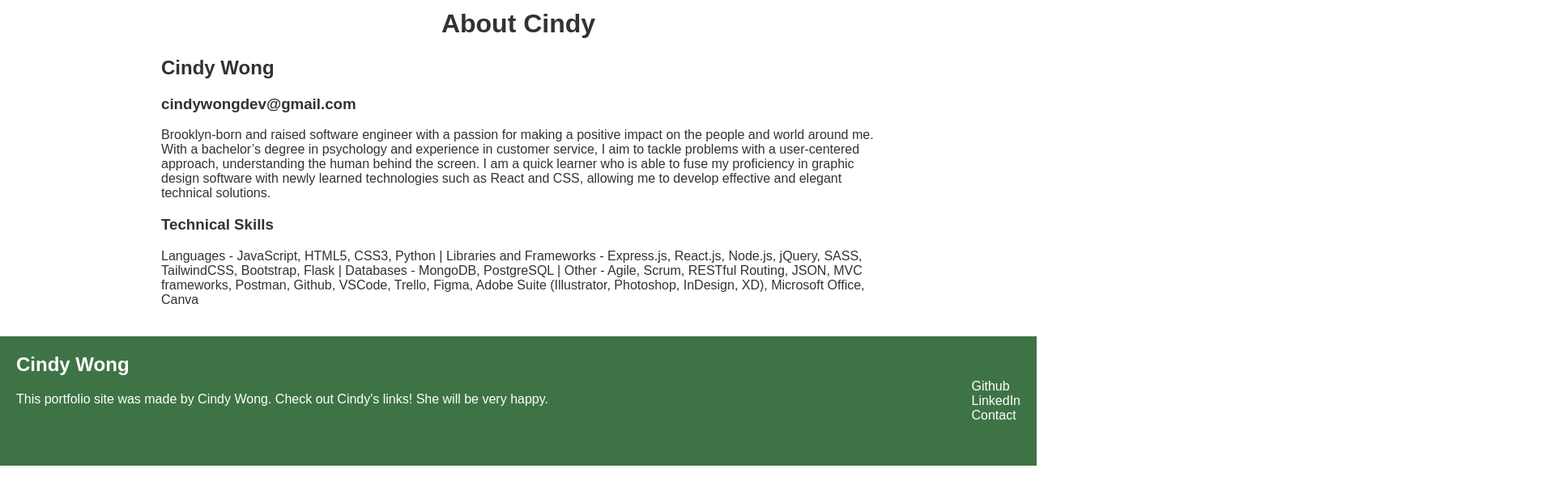
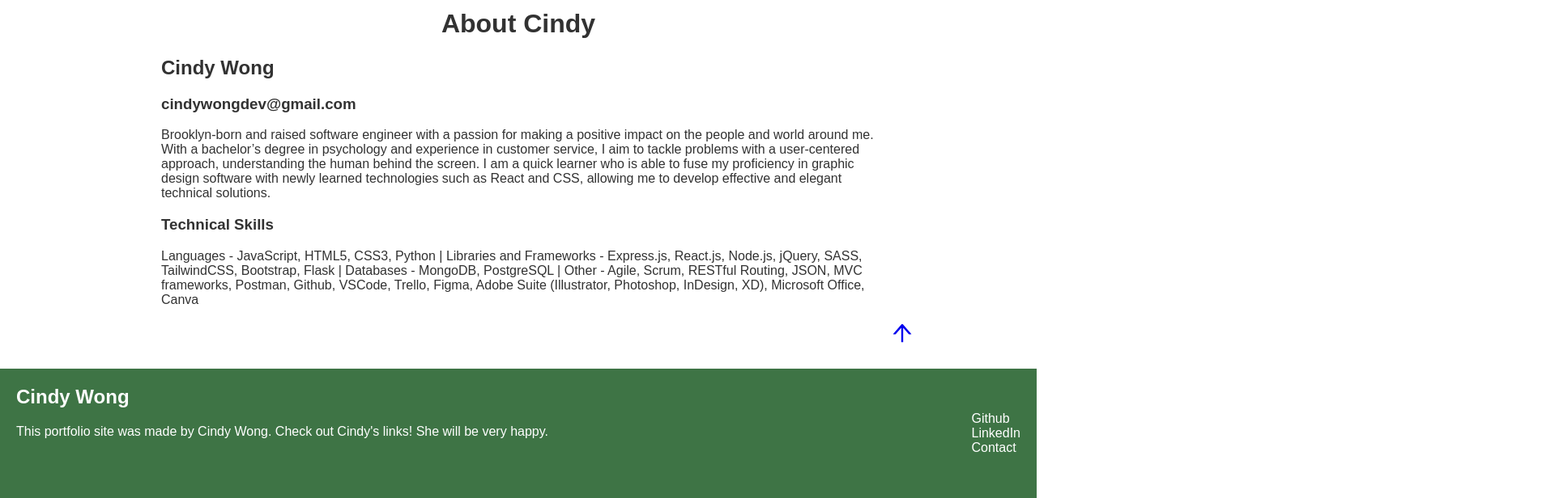
Before and after one commit to cindywongdev/portfolio, a React (Create React App) app: page / in a window 1280 px wide. Shown: the part 3398-4014 px from the top of the page at 81% size, 1920 px wide, since content can reach past the window. Before the commit the page ends 3974 px from the top, so only its background shows below. Built offline with nearby package versions, Linux system fonts and the light colour scheme; a web font is replaced by a local one.

Commit message:
added back to top arrow

```diff
--- a/src/components/Footer.js
+++ b/src/components/Footer.js
@@ -1,3 +1,5 @@
+
+
 const Footer = (props) => {
 
     const footerStyling = {
--- a/src/pages/About.js
+++ b/src/pages/About.js
@@ -1,3 +1,5 @@
+import { AiOutlineArrowUp } from "react-icons/ai"
+
 const About = (props) => {
     const about = require('../data/about.json')
 
@@ -16,6 +18,7 @@ const About = (props) => {
             <h3>Technical Skills</h3>
             <p>Languages - JavaScript, HTML5, CSS3, Python | Libraries and Frameworks - Express.js, React.js, Node.js, jQuery, SASS, TailwindCSS, Bootstrap, Flask | Databases -  MongoDB, PostgreSQL  | Other - Agile, Scrum, RESTful Routing, JSON, MVC frameworks, Postman, Github, VSCode, Trello, Figma, Adobe Suite (Illustrator, Photoshop, InDesign, XD), Microsoft Office, Canva</p>
         </div>
+        <div class="up-button"><a href="#top"><AiOutlineArrowUp/></a></div>
     </main></>)
 }
 
--- a/src/styles.scss
+++ b/src/styles.scss
@@ -46,8 +46,8 @@ html {
     margin: 0.5rem 0;
 }
 
-.down-button {
-    color: black;
+.down-button, .up-button {
+    color: black !important;
     font-size: 2rem;
     margin-top: 1rem;
 
@@ -55,6 +55,11 @@ html {
         color: $contrastcolorhover;
         transition: 0.2s;
     }
+}
+
+.up-button {
+    position: relative;
+    left: 85vw;
 }
 
 .project-card {
```
